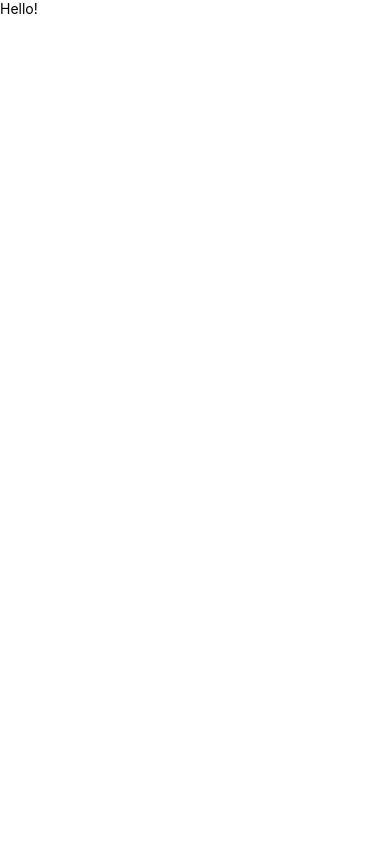
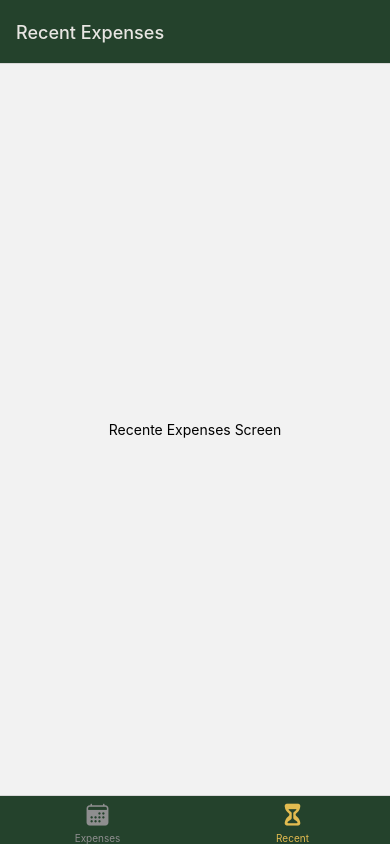
Before and after one commit to Judy-Nkwama/The-expenses-app, a React Native app: screen /RecentExpenses in a window 390 px wide. Built offline with nearby package versions, Linux system fonts and the light colour scheme.

Commit message:
setting the navigation structur

```diff
--- a/App.js
+++ b/App.js
@@ -1,17 +1,65 @@
-import { View, Text, StyleSheet } from "react-native";
+import { StatusBar } from "expo-status-bar";
+import { NavigationContainer } from "@react-navigation/native";
+import { createNativeStackNavigator } from "@react-navigation/native-stack";
+import { createBottomTabNavigator } from "@react-navigation/bottom-tabs";
+import { GlobalStyles } from "./constants/style";
+import { Ionicons } from "@expo/vector-icons";
+import AllExpensesScreen from "./screens/AllExpensesScreen";
+import ManageExpenseScreen from "./screens/AllExpensesScreen";
+import RecenteExpensesScreen from "./screens/RecenteExpensesScreen";
 
-const App = props => {
+const Stack = createNativeStackNavigator();
+const Tab = createBottomTabNavigator();
+
+const ExpensesTabNavigator = () => {
+	return(
+		<Tab.Navigator
+			screenOptions={{
+				headerStyle : { backgroundColor : GlobalStyles.colors.dark300},
+				tabBarStyle : { backgroundColor : GlobalStyles.colors.dark300 },
+				tabBarActiveTintColor : GlobalStyles.colors.ternary,
+				headerTintColor : GlobalStyles.colors.gray,
+			}}
+		>
+			<Tab.Screen
+				name="AllExpences"
+				component={AllExpensesScreen}
+				options={{
+					title : "All Expenses",
+					tabBarLabel : "Expenses",
+					tabBarIcon : ({color, size}) => <Ionicons size={size} color={color} name="calendar" />
+				}}
+			/>
+			<Tab.Screen
+				name="RecentExpenses"
+				component={RecenteExpensesScreen}
+				options={{
+					title : "Recent Expenses",
+					tabBarLabel : "Recent",
+					tabBarIcon : ({color, size}) => <Ionicons size={size} color={color} name="hourglass" />
+				}}
+			/>
+		</Tab.Navigator>
+	);
+};
+
+const App = () => {
   return(
-    <View style={styles.container}>
-      	<Text>Hello!</Text>
-    </View>
+	<>
+		<StatusBar style="light" />
+		<NavigationContainer>
+			<Stack.Navigator>
+				<Stack.Screen
+					name="ExpencesOverView"
+					component={ExpensesTabNavigator}
+					options={{headerShown : false}}
+				/>
+				<Stack.Screen name="ManageExpences" component={ManageExpenseScreen}/>
+			</Stack.Navigator>
+		</NavigationContainer>
+	</>
+
   );
 };
 
-const styles = StyleSheet.create({
-	container : {
-		flex : 1
-	}
-});
-
 export default App;
--- /dev/null
+++ b/colorPicker.css
@@ -0,0 +1,3 @@
+.nothin {
+   background-color: cornflowerblue;
+}
--- /dev/null
+++ b/constants/style.js
@@ -0,0 +1,14 @@
+export const GlobalStyles = {
+    colors : {
+        dark500 : " #09100b",
+        dark400 : "#122116",
+        dark300 : "#24422c",
+        secondary : "#519463",
+        primary : "#73d973",
+        primaryDark : "#58b658",
+        danger : "#ea4d5d",
+        ternary : "#e2bb50",
+        ccc : "#ccc",
+        gray : "#e8e6e3"
+    }
+};
--- a/package.json
+++ b/package.json
@@ -10,11 +10,16 @@
     "eject": "expo eject"
   },
   "dependencies": {
+    "@react-navigation/bottom-tabs": "^6.3.2",
+    "@react-navigation/native": "^6.0.11",
+    "@react-navigation/native-stack": "^6.7.0",
     "expo": "~45.0.0",
     "expo-status-bar": "~1.3.0",
     "react": "17.0.2",
     "react-dom": "17.0.2",
     "react-native": "0.68.2",
+    "react-native-safe-area-context": "4.2.4",
+    "react-native-screens": "~3.11.1",
     "react-native-web": "0.17.7"
   },
   "devDependencies": {
--- a/screens/AllExpensesScreen.js
+++ b/screens/AllExpensesScreen.js
@@ -1,6 +1,6 @@
 import { View, Text, StyleSheet } from "react-native";
 
-const ManageExpenseScreen = props => {
+const AllExpensesScreen = props => {
     return(
         <View style={styles.container}>
             <Text>All Expenses Screen</Text>
@@ -16,4 +16,4 @@ const styles = StyleSheet.create({
     }
 });
 
-export default ManageExpenseScreen;
+export default AllExpensesScreen;
--- a/screens/RecenteExpensesScreen.js
+++ b/screens/RecenteExpensesScreen.js
@@ -2,7 +2,9 @@ import { View, Text, StyleSheet } from "react-native";
 
 const RecenteExpensesScreen = props => {
     return(
-        <View style={styles.container}></View>
+        <View style={styles.container}>
+            <Text>Recente Expenses Screen</Text>
+        </View>
     );
 };
 
```
Also changed, not shown: 1 other file (tests, documents, lock files or other folders).
